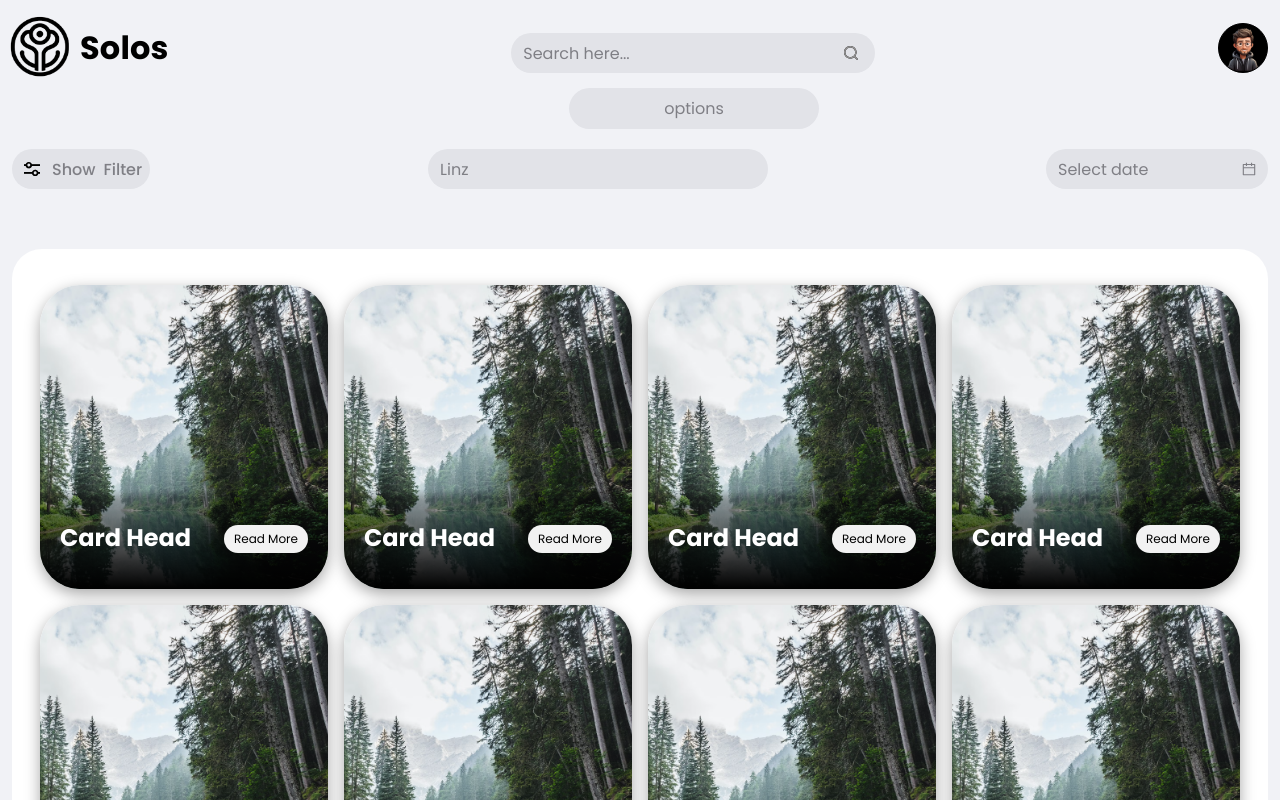
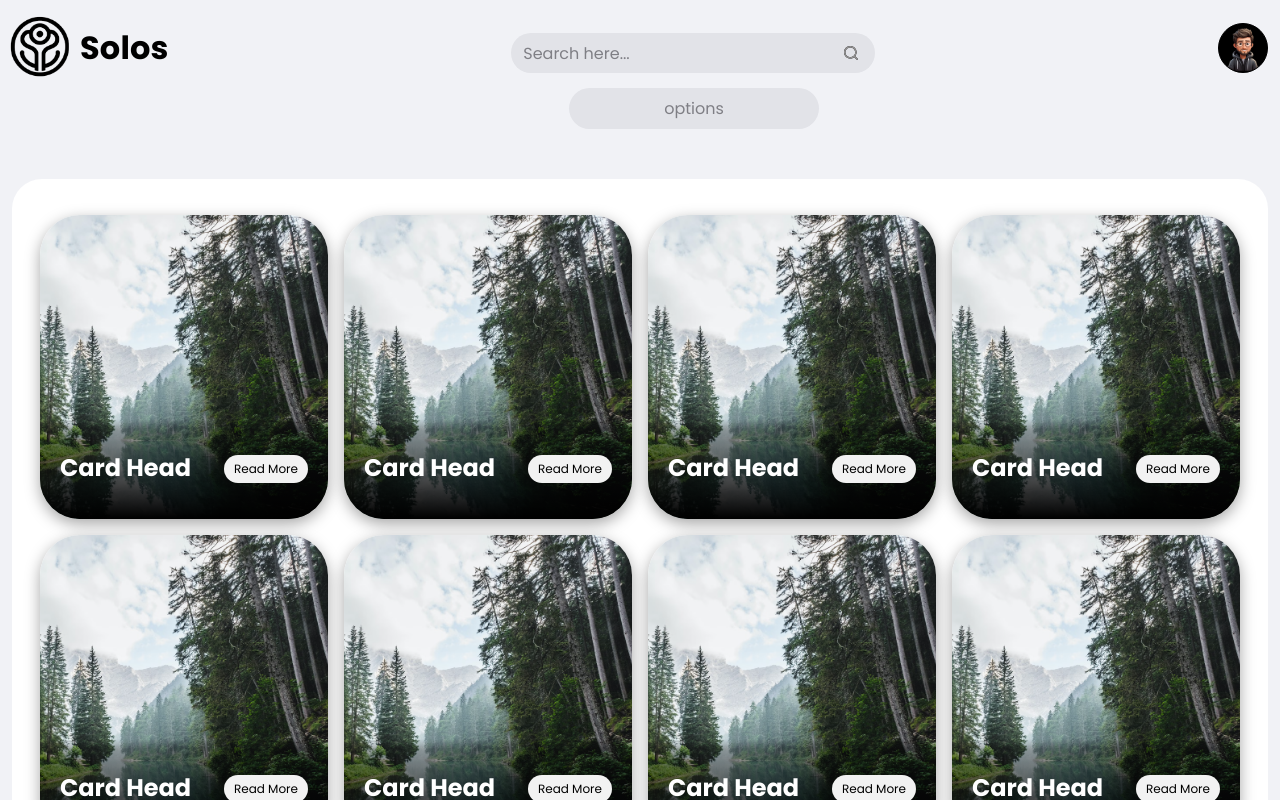
Before and after one commit to tehsin118/solo-activity, a React (Create React App) app: page / in a window 1280 px wide. Shown: the top 800 px of the page. Built offline with nearby package versions, Linux system fonts and the light colour scheme; some icons are missing.

Commit message:
nav update

```diff
--- a/src/components/filter.js
+++ b/src/components/filter.js
@@ -6,7 +6,7 @@ import checked from "../assets/icon/checkbox-selected.svg";
 import uncheck from "../assets/icon/checkbox.svg";
 import drop from "../assets/icon/chevron-down-small.svg";
 
-const Filter = () => {
+const Filter = (props) => {
   const [searchBox, setSearchBox] = useState(false);
   const [showMenu, setShowMenu] = useState(false);
   const [formData, setFormData] = useState({
@@ -66,7 +66,7 @@ const Filter = () => {
 
   return (
     <>
-      <div className="filter-header  hide-on-mobile">
+      <div className={`filter-header  hide-on-mobile ${props.className}`}>
         <Popover content={content} title=" " trigger="click">
           <span className="d-flex input-box border-0  align-items-center gap-2 pointer fw-medium rounded-pill bg-grey px-2">
             <img src={filter} alt="" />
--- a/src/components/navbar.js
+++ b/src/components/navbar.js
@@ -68,7 +68,7 @@ const Navbar = () => {
         )}
 
         <div
-          className="w-50 m-auto ps-2"
+          className="w-50 m-auto ps-2 "
           style={{
             height: showMenu ? "100px" : "0px",
             transition: "all 0.5s ease",
--- a/src/page/home.js
+++ b/src/page/home.js
@@ -32,7 +32,7 @@ const Home = () => {
     <>
       <div className="home-page position-relative">
         <div className="container">
-          <Filter />
+          <Filter className="d-none" />
 
           <div className="activity-wrapper row position-relative">
             <div className={`px-0 col-12 `}>
```
